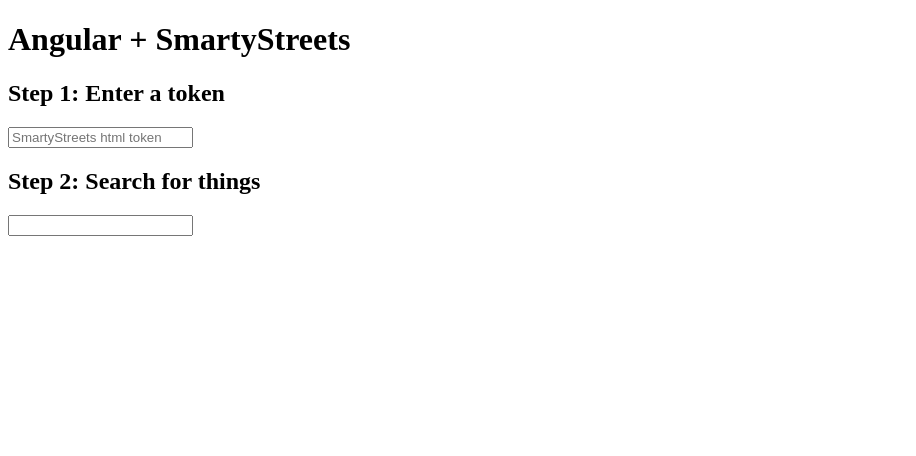
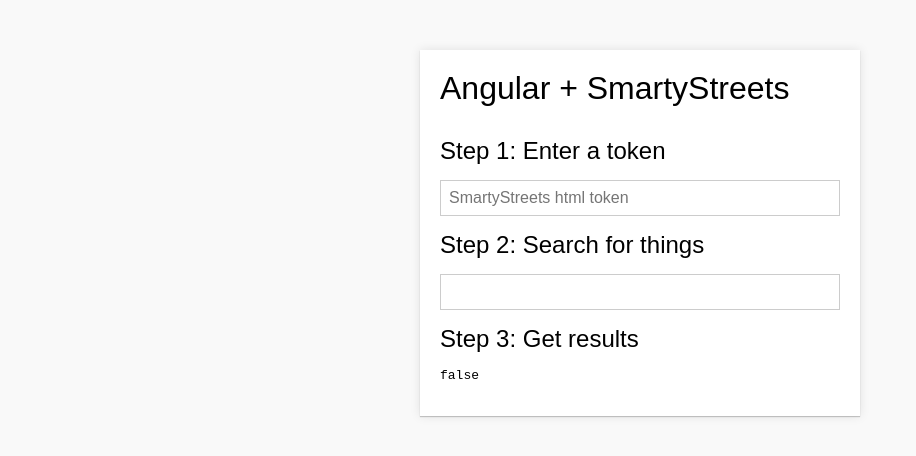
Before and after one commit to faradayio/angular-liveaddress, a plain HTML site: page index.html in a window 1280 px wide. Shown: the whole page, without its empty margins (0-916 px from the left). Drawn offline with nearby package versions, Linux system fonts and the light colour scheme.

Commit message:
make example page more usable

```diff
--- a/app.js
+++ /dev/null
@@ -1,9 +0,0 @@
-var app = angular.module('app', ['liveaddress']);
-
-app.controller('testCtrl', ['$scope', function($scope){
-  $scope.address = '';
-
-  $scope.update = function(data){
-    console.log(data);
-  };
-}]);
--- a/index.html
+++ b/index.html
@@ -1,25 +1,27 @@
 <!DOCTYPE html>
-<html ng-app="app">
+<html>
 <head>
   <title>Angular + Smartystreets</title>
   <link rel="stylesheet" type="text/css" href="liveaddress.css">
   <script type="text/javascript" src="http://cdnjs.cloudflare.com/ajax/libs/angular.js/1.2.20/angular.min.js"></script>
   <script type="text/javascript" src="liveaddress.js"></script>
-  <script type="text/javascript" src="app.js"></script>
 </head>
 
 <body>
 
-<h1>Angular + SmartyStreets</h1>
+<div ng-app="liveaddress" class="main">
 
-<h2>Step 1: Enter a token</h2>
+  <h1>Angular + SmartyStreets</h1>
 
-<input type="text" ng-model="token" placeholder="SmartyStreets html token" class="inputbox"/>
+  <h2>Step 1: Enter a token</h2>
+  <input type="text" ng-model="token" placeholder="SmartyStreets html token" class="inputbox"/>
 
-<h2>Step 2: Search for things</h2>
+  <h2>Step 2: Search for things</h2>
+  <div liveaddress token="token" ng-model="address" input-class="{inputbox:true}"></div>
 
-<div ng-controller="testCtrl">
-  <div liveaddress token="token" update="update" input-class="{inputbox:true}"></div>
+  <h2>Step 3: Get results</h2>
+  <pre>{{ address|json }}</pre>
+
 </div>
 
 </body>
--- a/liveaddress.css
+++ b/liveaddress.css
@@ -1,9 +1,67 @@
+body {
+  background: #f9f9f9;
+  font-family: sans-serif;
+}
+.main {
+  background: #fff;
+  width: 400px;
+  padding: 20px;
+  margin: 50px auto 0;
+  box-shadow: 0px 1px 1px rgba(0,0,0,0.2), 0 0 10px rgba(0,0,0,0.1);
+}
+
+h1, h2 {
+  font-family: inherit;
+  font-weight: normal;
+}
+h1 {
+  margin: 0 0 30px;
+}
+h2 {
+  margin: 15px 0;
+}
+
+.inputbox {
+  width: 100%;
+  box-sizing: border-box;
+  border: 1px solid #ccc;
+  padding: 8px;
+  margin: 0;
+  font: inherit;
+  outline: 0;
+  position: relative;
+  z-index: 2;
+}
+.inputbox:focus {
+  border-color: #888;
+}
+
+
+.liveaddress {
+    position: relative;
+}
+
 .liveaddress .suggestions {
   margin: 0;
-  padding: 0;
+  padding: 8px;
   list-style: none;
+  position: absolute;
+  left: 0;
+  right: 0;
+  background: #fff;
+  box-shadow: 0px 1px 1px rgba(0,0,0,0.2), 0 0 10px rgba(0,0,0,0.1);
+}
+
+.suggestions li {
+    padding: 2px 0;
+}
+.suggestions li:first-child {
+  padding-top: 0;
+}
+.suggestions li:last-child {
+  padding-bottom: 0;
 }
 
 .suggestions .current {
-  background: #f9f9f9;
+  text-decoration: underline;
 }
```
